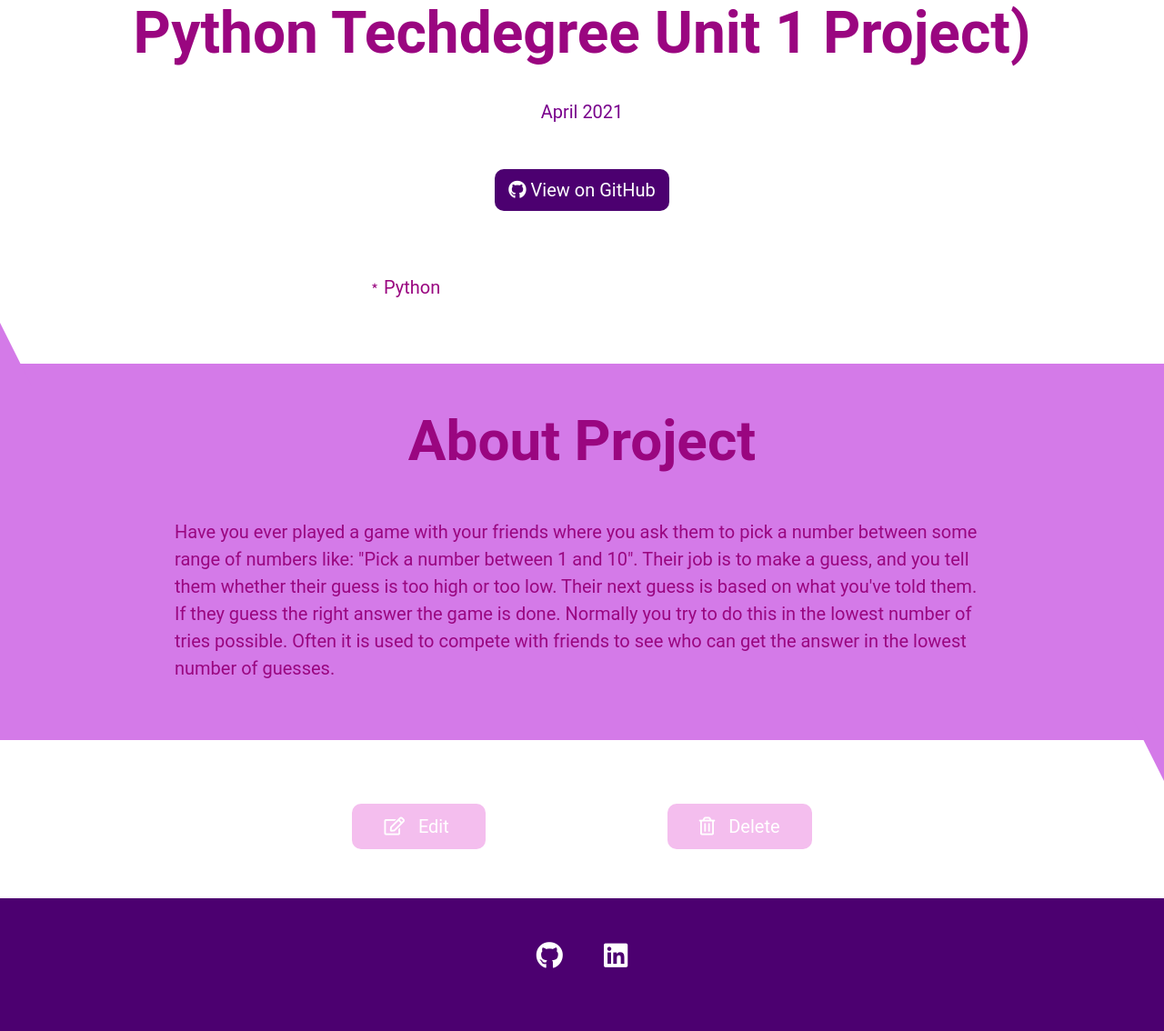
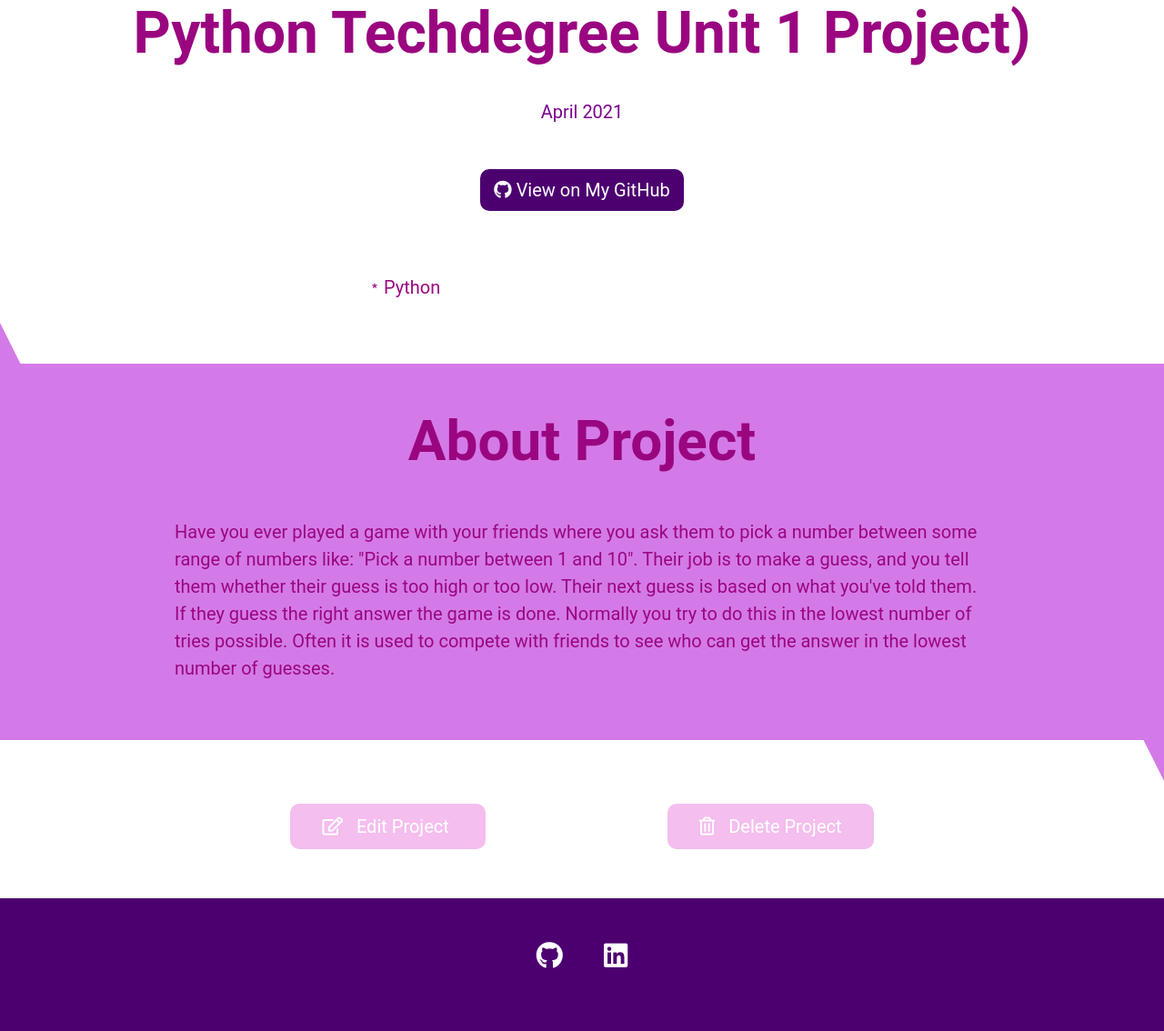
Before and after one commit to DanielleM27/portfolio-with-sqlalchemy, a Flask app: page /projects/1 in a window 1280 px wide; the page is wider, and only the part inside the window is pictured. Shown: the part 251-1385 px from the top of that part at 91% size. Run offline with Flask 2, Linux system fonts and the light colour scheme; data comes from the database, SQL or seed files in the repository.

Commit message:
Update detail.html

```diff
--- a/templates/detail.html
+++ b/templates/detail.html
@@ -7,7 +7,7 @@
             <p>{{ project.date.strftime('%B %Y') }}</p>
             <a href="{{ project.url }}" class="github-btn">
                 <i class="fab fa-github"></i>
-                View on GitHub
+                View on  My GitHub
             </a>
             <ul class="project-skills">
                 <div>
@@ -28,11 +28,11 @@
         <section id="edit-delete">
             <a href="{{ url_for('edit_project', id=project.id) }}">
                 <i class="fas fa-edit"></i>
-                Edit
+                Edit Project
             </a>
             <a href="{{ url_for('delete_project', id=project.id) }}">
                 <i class="far fa-trash-alt"></i>
-                Delete
+                Delete Project
             </a>
         </section>
 {% endblock %}
```
